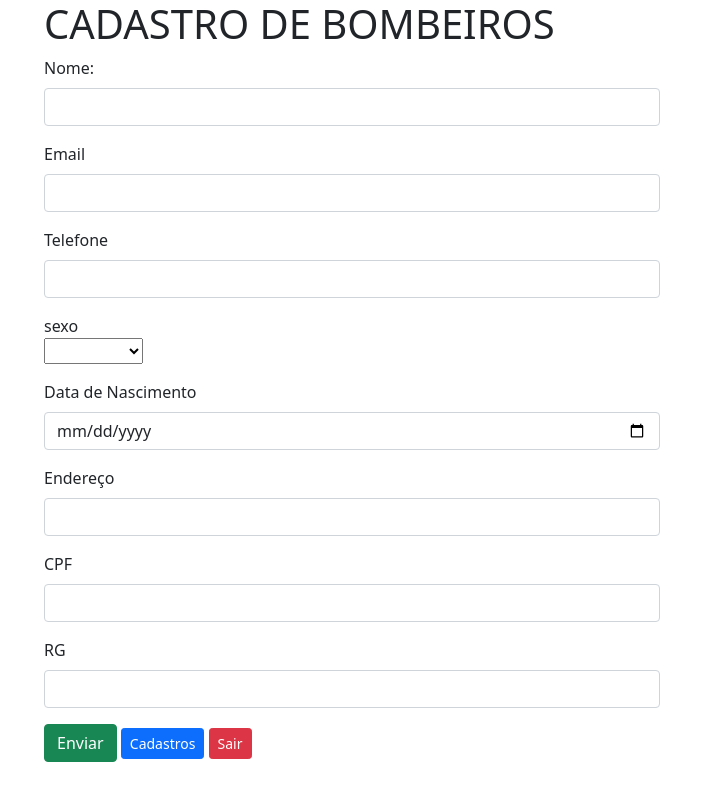
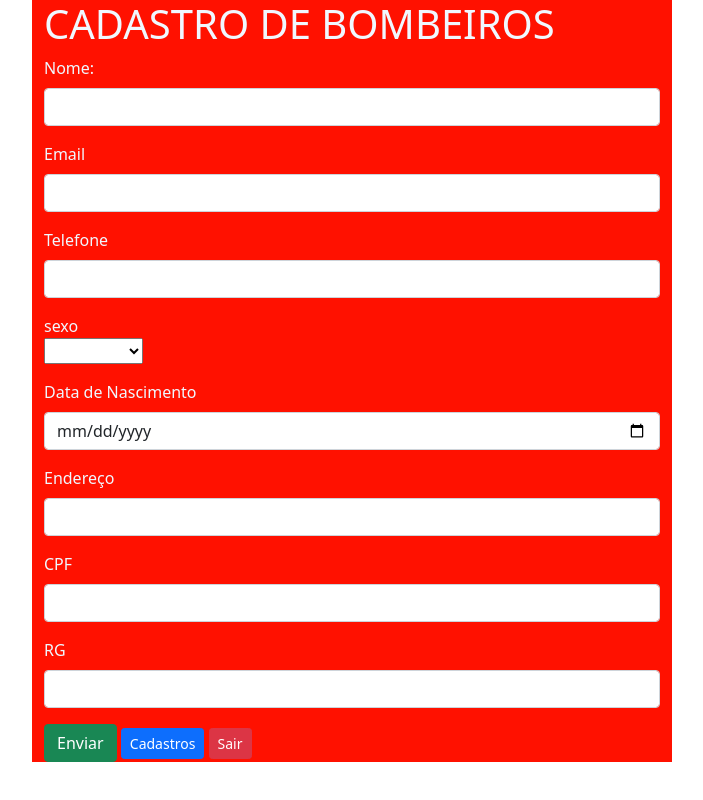
Before and after one commit to DagobertoSilva/CRUD_bombeiro, a PHP site: page /formulario.php in a window 1280 px wide. Shown: the whole page, without its empty margins (288-991 px from the left). Run offline with PHP 8.4, Linux system fonts and the light colour scheme.

Commit message:
alteraçoes feitas

```diff
--- /dev/null
+++ b/formulario.css
@@ -0,0 +1,13 @@
+.container {
+    background-color: rgb(255, 17, 0);
+}
+
+label{
+    color: aliceblue;
+}
+p{
+    color: aliceblue;
+}
+h1{
+    color: aliceblue;
+}
--- a/home.html
+++ b/home.html
@@ -5,7 +5,7 @@
     <meta name="viewport" content="width=device-width, initial-scale=1, shrink-to-fit=no">
     <meta name="description" content="">
     <meta name="author" content="">
-    <link rel="icon" href="../../../../favicon.ico">
+    <link rel="Stylesheet" type="text/css" href="signin.css">
 
     <title>Login-FIRECRAT</title>
 
--- a/signin.css
+++ b/signin.css
@@ -15,7 +15,7 @@ body {
   justify-content: center;
   padding-top: 40px;
   padding-bottom: 40px;
-  background-color: #4e0c11;
+  background-color: #1a0c4e;
 }
 
 .sr-only {
```
